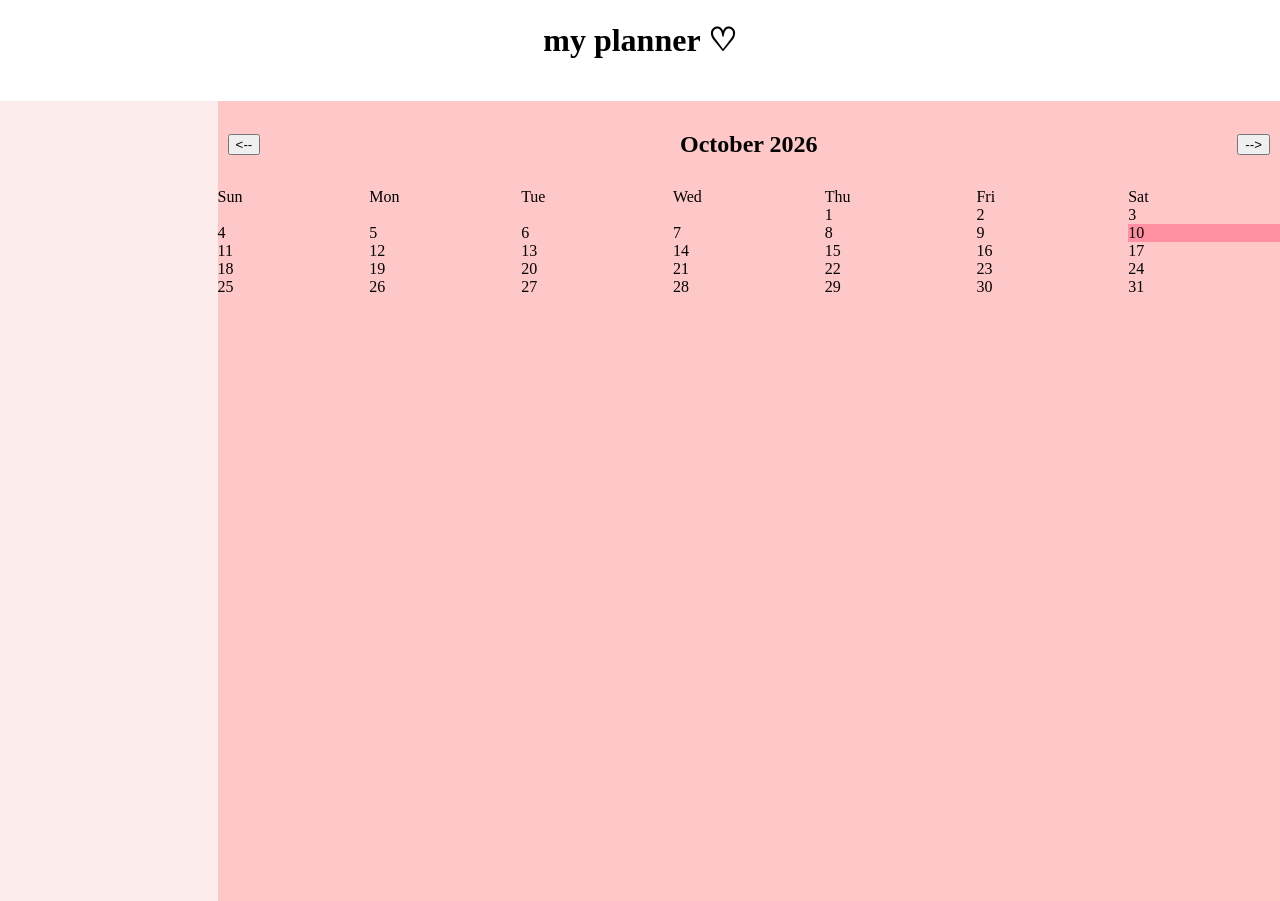
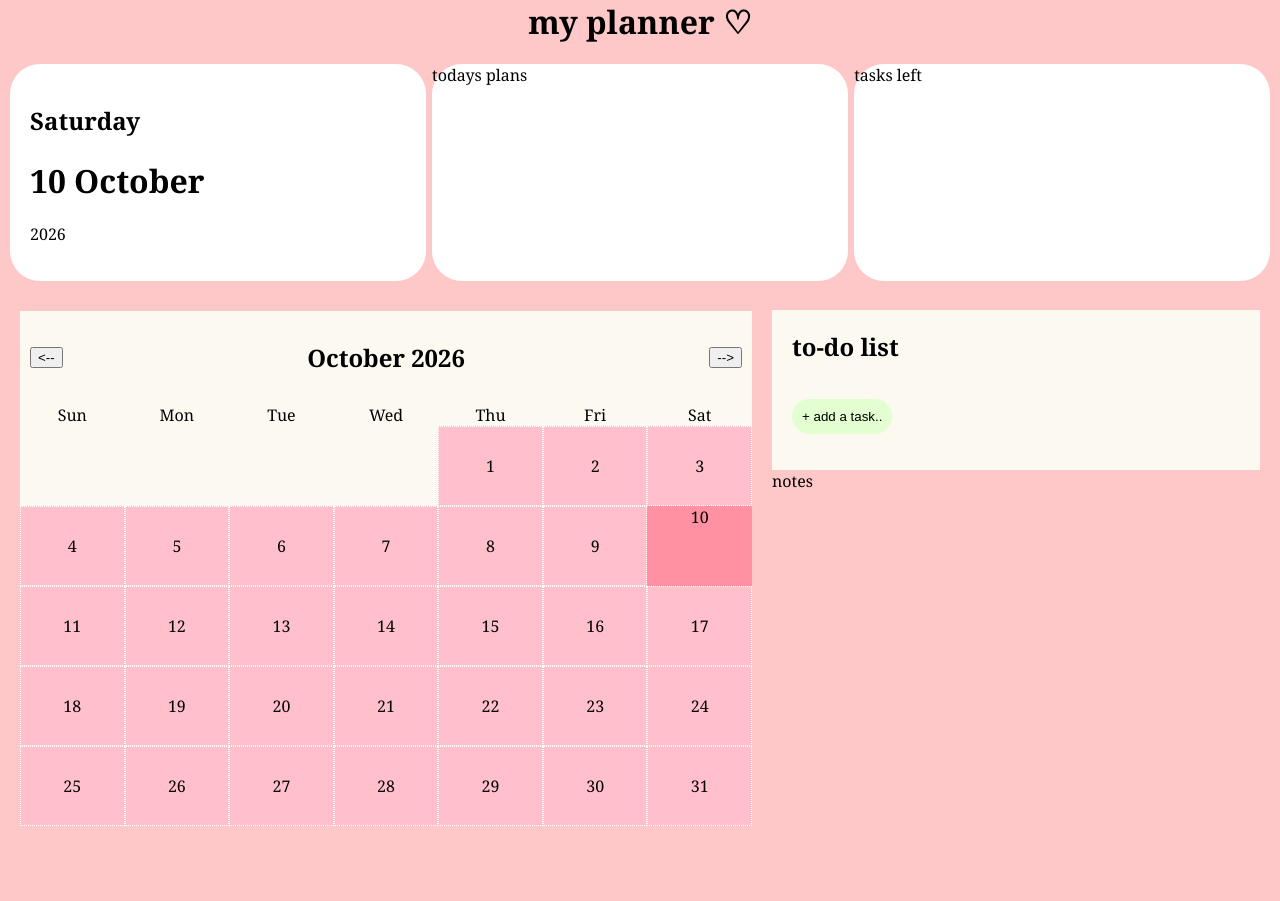
Before and after one commit to mahabenamu/student-planner, a plain HTML site: page index.html in a window 1280 px wide. After the commit the page ends 846 px from the top, so only its background shows below. Drawn offline with Linux system fonts and the light colour scheme.

Commit message:
removed navigation + reworked layout, added infocards, updated css, working on todolist

```diff
--- a/index.html
+++ b/index.html
@@ -7,11 +7,26 @@
         <link rel="stylesheet" href="style.css">
     </head>
     <body>
+
+<div class="container">
+
+    <div class="main">
+
         <div class="header"><h1>my planner ♡</h1></div>
-<div class="container">
-    <div class="nav">
-    </div>
-    <div class="main">
+
+        <div class="cards">
+
+            <div class="today-date">
+                <h2 id="today-day"></h2>
+                <h1 id="today-full-date"></h1>
+                <p id="today-year"></p>
+            </div>
+
+            <div class="plan">todays plans</div>
+            <div class="tasks-left">tasks left</div>
+
+        </div>
+       <div class="mainbox">
         <div class="calendar">
             <div class="calendar-header">
                 <button id="prev-month"> <-- </button>
@@ -19,6 +34,18 @@
                 <button id="next-month"> --> </button>
             </div>
             <div class="calendar-grid" id="calendar-grid"></div>
+
+        </div>
+        <div class="main-side">
+
+                <div class="todolist">
+                    <h2>to-do list</h2>
+                    <ul id="tasks"></ul>
+                    <button onclick="addTask()" id="addtask">+ add a task..</button>
+                </div>
+
+                <div class="notes">notes</div>
+            </div>
         </div>
     </div>
 </div>
--- a/script.js
+++ b/script.js
@@ -1,12 +1,21 @@
 const today = new Date();
 
-console.log(today);
+document.getElementById("today-day").textContent =
+ today.toLocaleDateString("en-GB", { weekday: "long"});
+
+document.getElementById("today-full-date").textContent =
+ today.toLocaleDateString("en-GB",{
+    day: "numeric",
+    month: "long"
+ });
+
+ document.getElementById("today-year").textContent =
+ today.getFullYear();
 
 let currentMonth = today.getMonth();
 let currentYear = today.getFullYear();
 
-console.log(currentMonth);
-console.log(currentYear);
+
 
 const monthYear = document.getElementById("month-year");
 const calendarGrid = document.getElementById("calendar-grid");
@@ -61,3 +70,10 @@ prevButton.addEventListener("click", function() {
     currentMonth--;
     generateCalendar();
 })
+
+
+function addTask(){
+    let inputBox = document.createElement("input");
+    tasks.appendChild(inputBox);
+
+}
--- a/style.css
+++ b/style.css
@@ -1,33 +1,80 @@
 html, body{
-    width: 100%;
-    height: 100%;
+    background-color: rgb(255, 200, 200);
     margin: 0;
+    font-family: "Libre Caslon Text", Georgia, serif;
+}
+
+*{
+    box-sizing: border-box;
+}
+
+.header h1{
+    margin-top: 0;
 }
 
 .header{
-    width:100%;
-    height: 10vh;
+    width:auto;
+
     text-align: center;
     padding: 0;
     margin: 0;
-}
-
-.container{
-    display: flex;
-    flex-direction: row;
 
 }
 
-.nav{
-    width: 17vw;
-    height: 100vh;
-    background-color: rgb(253, 236, 236);
+.cards{
+    display: flex;
+    flex-direction: row;
+    justify-content: space-between;
+    margin: 10px;
+}
+
+
+.today-date{
+    background: white;
+    border-radius: 30px;
+    width: 33%;
+    padding: 20px;
+}
+
+.plan{
+    background: white;
+    border-radius: 30px;
+    width: 33%;
+}
+
+.tasks-left{
+    background: white;
+    border-radius: 30px;
+    width: 33%;
+}
+
+a{
+    text-decoration: none;
+    color: black;
 }
 
 .main{
-    width: 83vw;
+    width: auto;
     height: 100vh;
     background-color: rgb(255, 200, 200);
+
+
+}
+
+.mainbox{
+    display: flex;
+    flex-direction: row;
+    width: auto;
+    min-height: 0;
+
+}
+
+.calendar{
+    width: 60%;
+    margin: 20px;
+    background: #FCF9F0ff;
+
+
 }
 
 .calendar-header{
@@ -41,8 +88,69 @@ html, body{
 .calendar-grid{
     display: grid;
     grid-template-columns: repeat(7, 1fr);
+
+    text-align: center;
+
+}
+
+.date{
+    background: pink;
+    height: 10vh;
+    border: 0.5px dotted white;
+    display: flex;
+    justify-content: center;
+    align-items: center;
+
 }
 
 .today{
     background-color: rgb(255, 145, 163);
 }
+
+.main-side{
+    display: flex;
+    flex-direction: column;
+    justify-content: flex-start;
+    width: 40%;
+    margin-right: 20px;
+
+
+
+}
+
+.todolist{
+    background: #FCF9F0ff;
+    min-height: 20vh;
+    padding: 0 20px 20px 20px;
+    margin-top: 19px;
+
+
+}
+
+#tasks{
+    display: flex;
+    flex-direction: column;
+    align-items: flex-start;
+    padding:0;
+}
+
+#addtask{
+    border: none;
+    cursor: pointer;
+    background:#E3FED1ff;
+    border-radius: 20px;
+    padding: 10px;
+}
+
+
+/* CSS HEX
+--pink-carnation: #FD83B9ff;
+--petal-frost: #FFDEF1ff;
+--floral-white: #FCF9F0ff;
+--pale-sky: #C6DAF6ff;
+--icy-blue: #ACD6F7ff;
+--light-gold: #FFF091ff;
+--frosted-mint: #E3FED1ff;
+--lime-cream: #DEFFAAff;
+--charcoal-brown: #40463Eff;
+--pink-orchid: #E5B9DBff; */
```
